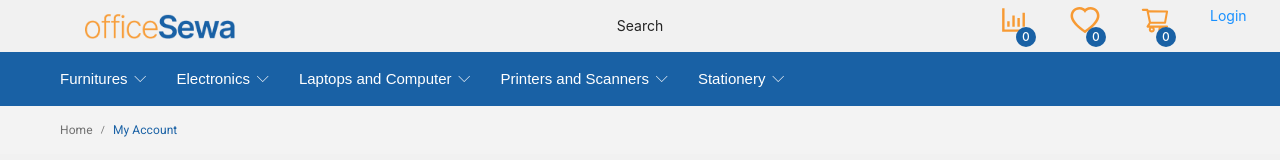
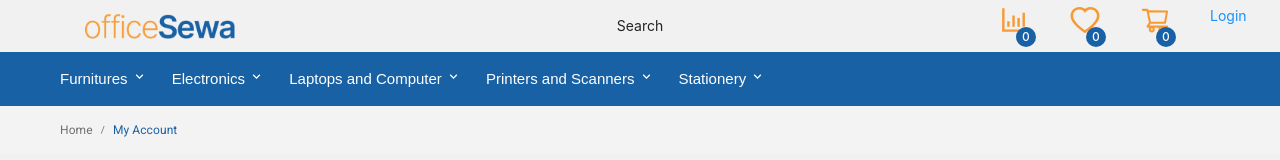
Before and after one commit to prokuranepal/OfficeSewaNew, a Next.js app: page / in a window 1280 px wide. Shown: the top 160 px of the page. Built offline with nearby package versions, Linux system fonts and the light colour scheme.

Commit message:
css shifted to makestyle

```diff
--- a/components/menu/MegaMenu.js
+++ b/components/menu/MegaMenu.js
@@ -1,28 +1,36 @@
 import React from 'react';
 import Link from 'next/link';
-import styles from '../../styles/Navbar.module.css';
+import { ExpandMore } from '@material-ui/icons'
+// import styles from '../../styles/Navbar.module.css';
+import { makeStyles } from "@material-ui/core/styles"
 
-const MegaMenu = ({ item }) => {
+const MegaMenu = ({ menuCat }) => {
+    const classes = useStyles()
+
     return (
-        <div className={styles.divcontainer}>
-        <li className={styles.catContainer}>
+        <div className={classes.navbarContainer}>
+            { menuCat.map(item=>(
+        <div className={classes.divcontainer}>
+        <li className={classes.catContainer}>
         <Link href={`/categories/${item.menu}`} >
-            <a >
-                {item.menu}
+            <a>
+                {item.menu} {'  '}
+                <ExpandMore color="white"/>
             </a>
         </Link>
-        <div key={item.menu} className={styles.subMenuContainer}>
+
+
+        <div key={item.menu} className={classes.subMenuContainer}>
         {
             item.subMenu.map((subItem) => (
 
         <ul style={{"min-width":180}}>
-        <h4 className={styles.subHeadStyle}>{subItem.menu}</h4>
-
+        <h4 className={classes.subHeadStyle}>{subItem.menu}</h4>
             {
                 subItem.subMenu.map(subMenuItem=>
                 (
                 <li key={subItem.text}
-                 className={styles.subItemStyle}>
+                 className={classes.subItemStyle}>
                     <Link href={`/products/${subMenuItem.menu}`}>
                         <a>{subMenuItem.menu}</a>
                     </Link>
@@ -35,8 +43,138 @@ const MegaMenu = ({ item }) => {
         }
     </div>
     </li>
+    </div>))
+            }
     </div>
-
     )}
 
+    const useStyles = makeStyles(theme => ({
+        navbarContainer: {
+            width: "100vw",
+            'background-color': '#1961a5',
+            display: 'flex',
+            'padding-left':'50px',
+            '& div':{
+                '& li' :{
+                     '&ul': {
+                     margin:'0px',
+                     padding: '0px',
+                     'list-style-type': 'none',
+                     color:'green',
+
+                 },
+                 '& a':{
+                     'padding-right':'5px',
+                    // '&::after': {
+                    //     content: '"\e93a"',
+                    //     padding: '0px 10px 0px 7px',
+                    //     color: 'white',
+                    //     font: 'normal normal normal 12px/1 linearicons',
+                    // },
+                    '&::before': {
+                        content: '""',
+                        width: '13px',
+                        height: '13px',
+                        'background-color': 'white',
+                        position: 'absolute',
+                        top: '100%',
+                        left: '50%',
+                        'z-index': '10000',
+                        'border-left': '1px solid #ccc',
+                        'border-top': '1px solid #ccc',
+                        transform:'rotate(45deg) translate(-50%, 0%)',
+                        transition: 'all 0.25s ease',
+                        visibility: 'invisible',
+                        opacity:0,
+                    }
+
+                },
+
+                    '&:hover':{
+                        '& a': {
+                            '&:before':{
+                            visibility:'visible',
+                            opacity:'1',
+                            color:'white'
+                            }
+                        },
+                    }
+
+
+
+                }
+            }
+        },
+        divcontainer : {
+            position:'relative',
+            padding: '0px 10px',
+        },
+        subHeadStyle: {
+            color:'black',
+            'font-family':'Work Sans, sans-serif',
+            'font-size': '14px',
+            width:'100%',
+            'flex-flow': 'row nowrap',
+            'font-weight': 'bold',
+        },
+        heading: {
+            color:'#fff',
+            height:'100%',
+            'font-family':'Work Sans, sans-serif',
+            'font-size': '14px',
+            'list-style-type': 'none',
+        },
+        catContainer: {
+           'list-style-type': 'none',
+                padding:'15px 0px', /* navbar height */
+                height:'100%',
+                width:'100%',
+                '& a': {
+                    color:'#fff',
+                    'font-family':'Work Sans, sans-serif',
+                    'font-size': '15px',
+                    'font-style': 'normal',
+                    'text-decoration':'none',
+                },
+
+        '&:hover $subMenuContainer': {
+            visibility: 'visible',
+            opacity: 1,
+            // cursor:'pointer'
+        }
+        },
+        subMenuContainer: {
+            position: 'absolute',
+            'background-color':'white',
+            'min-width': '240px',
+            visibility: 'hidden',
+            display:'flex',
+            'z-index':'1000',
+            "flex-flow": 'row nowrap',
+            'background-color': '#fff',
+            top: '100%',
+            opacity: 0,
+            border: '1px solid #ccc',
+            transition: 'all 0.25s ease',
+            'border-radius': '3px',
+            padding: '20px 15px 0px 25px' ,
+        },
+
+        subItemStyle: {
+            'list-style-type': 'none',
+            padding: '0px 0px 10px 0px',
+            '& a':{
+                'font-family':'Work Sans, sans-serif',
+                color:'black',
+                'font-size': '14px',
+                'text-decoration':'none',
+                '&:hover':{
+                    color:'#1961a5'
+                }
+            },
+        },
+
+
+    }))
+
 export default MegaMenu;
--- a/pages/index.js
+++ b/pages/index.js
@@ -57,13 +57,12 @@ const breadCrumb = [
          )}
       </div>  */}
 
-       <div className={styles.navbarContainer}>
-      {menuCat.map(item=>
-          <MegaMenu item={item}/>
 
-         )}
-         </div>
-         <div></div>
+
+          <MegaMenu menuCat={menuCat}/>
+
+
+
          <BreadCrumb breadcrumb={breadCrumb}/>
       <Footer/>
     </div>
--- a/styles/Navbar.module.css
+++ b/styles/Navbar.module.css
@@ -1,15 +1,9 @@
 
 .navbarContainer{
-    /* position: absolute; */
-    /* top: 0; */
-    /* left: 0; */
     width: "100vw";
-
     background-color: #1961a5;
-    /* width: 100%; */
     display: flex;
     padding-left:50px;
-    /* display-direction : row; */
 }
 .navbarContainer >li > ul {
         margin: 0;
@@ -20,32 +14,22 @@
 
  .navbarContainer > li {
         padding: 0 20px;
-        /* transition: all 0.4s ease; */
  }
 .navbarContainer >li > a {
-            /* display: block; */
             padding: 0px 0px;
             color: white;
 }
 .divcontainer {
     position:relative;
     padding: 0px 10px;
-    height:100%;
-    /* width:100%; */
-    /* top: 50%; */
-
 }
 
 .heading{
         color:#fff;
-        /* display:inline-block;  */
-        /* padding:0px 10px; */
         height:100%;
         font-family:Work Sans, sans-serif;
         font-size: 14px;
         list-style-type: none;
-        /* background-color:green; */
-
 }
 
  /* > .divcontainer >  */
@@ -145,20 +129,17 @@
     /* padding: 10px 0px 10px 15px; */
 }
 
-.subMenuContainer > *{
+/* .subMenuContainer > *{
     width:100%;
-}
+} */
 
 .catContainer {
     list-style-type: none;
-
         /* display:inline-block;  */
         padding:15px 0px; /* navbar height */
         height:100%;
         width:100%;
-
         /* background-color: green; */
-
 
 }
 
```
